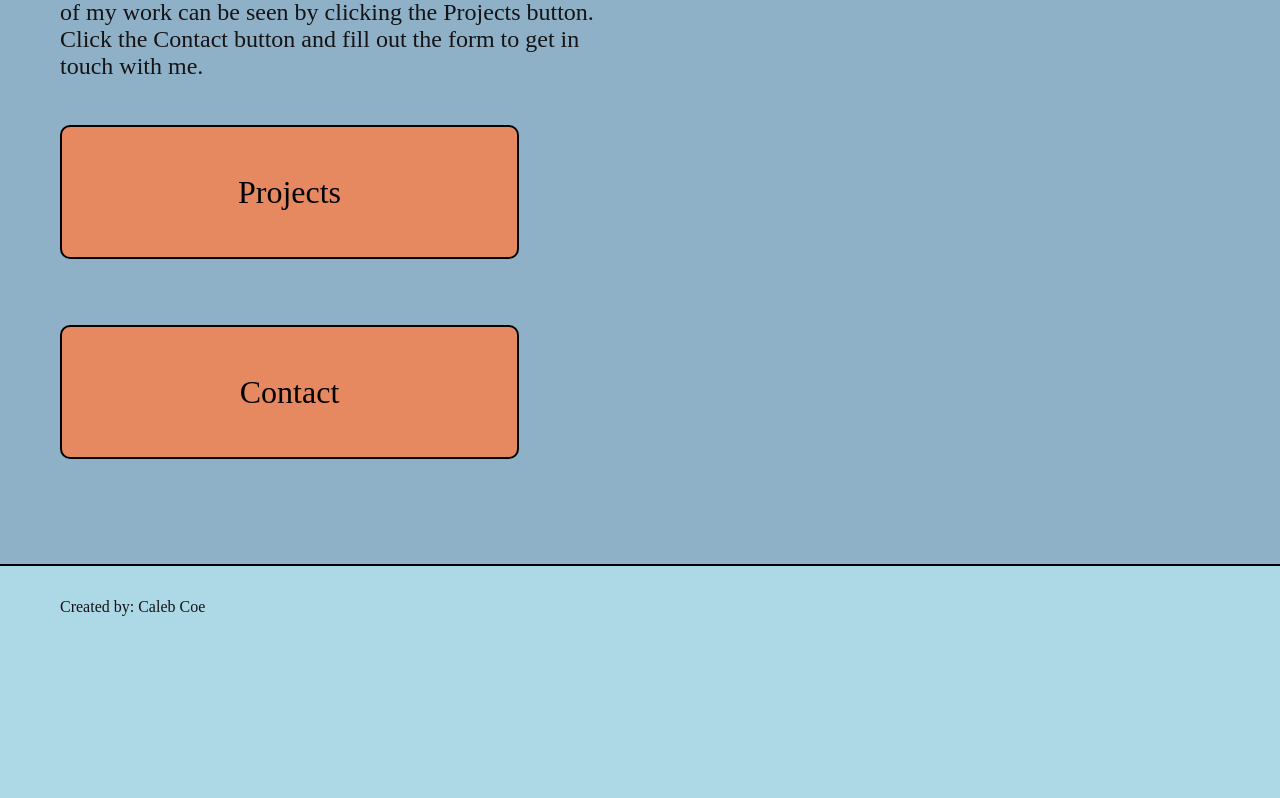
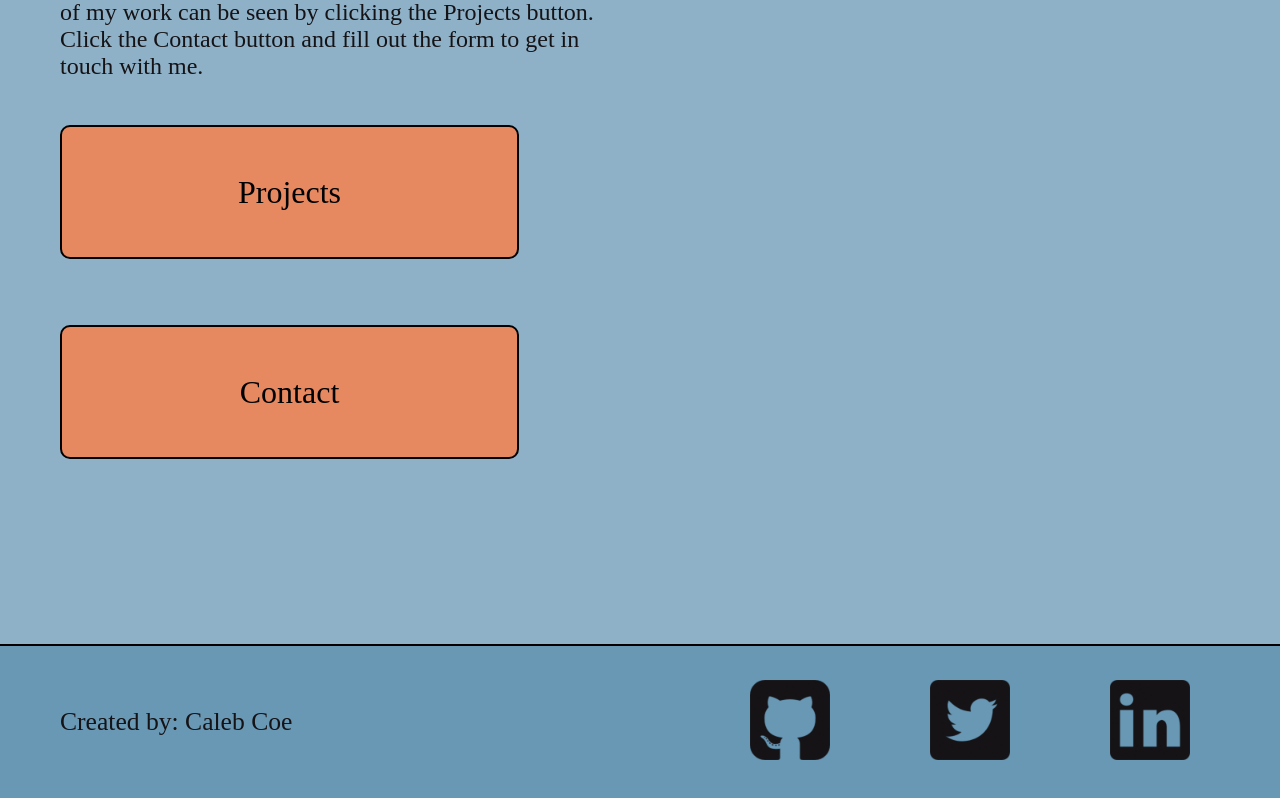
Before and after one commit to SimpleContributor/coe-portfolio, a React app in the folder coe-portfolio/: page / in a window 1280 px wide. Shown: the part 522-1320 px from the top of the page. Built offline with nearby package versions, Linux system fonts and the light colour scheme.

Commit message:
Update footer with social links and full styling

```diff
--- a/coe-portfolio/src/App/components/Footer.js
+++ b/coe-portfolio/src/App/components/Footer.js
@@ -1,15 +1,75 @@
 import React from 'react';
 import styled from 'styled-components';
+import github from './Images/github.png';
+import twitter from './Images/twitter.png';
+import linkedin from './Images/linkedin.png';
 
 const StyledFooter = styled.div`
-    background-color: lightblue;
+    background-color: #6998B5;
     border-top: 2px solid black;
     bottom: 0;
-    height: 200px;
+    display: grid;
+    grid-template-columns: 1fr 1fr;
+    height: 120px;
     left: 0;
     padding: 16px 60px;
     position: absolute;
     width: 100vw;
+
+    .created-by{
+        align-items: center;
+        display: grid;
+    }
+
+    p{
+        font-size: 1.6rem;
+        margin: 0;
+    }
+
+    .social-links{
+        align-items: center;
+        display: grid;
+        grid-template-columns: repeat(3, 1fr);
+        justify-items: center;
+        margin-right: 100px;
+    }
+
+    .social-links img{
+        width: 80px;
+    }
+
+    @media (max-width: 1200px){
+        grid-template-columns: 1fr 2fr;
+    }
+
+    @media (max-width: 768px){
+        grid-template-columns: 1fr 3fr;
+
+
+
+        p{
+            align-self: center;
+            font-size: 1.2rem;
+        }
+
+        .social-links img{
+            width: 60px;
+        }
+    }
+
+    @media (max-width: 500px){
+        grid-template-columns: 1fr;
+        padding: 16px 0;
+
+        .social-links{
+            margin-right: 0;
+            padding-right: 10px;
+        }
+
+        .created-by p{
+            text-align: center;
+        }
+    }
 `
 
 const Footer = () => {
@@ -19,11 +79,26 @@ const Footer = () => {
             <StyledFooter>
                 <div className="created-by">
                     <p>Created by: Caleb Coe</p>
-                    <img></img>
                 </div>
 
                 <div className="social-links">
+                    <a href="https://github.com/SimpleContributor"
+                        target="_blank"
+                        rel="noopener noreferrer">
+                        <img alt="Github logo link" src={github}></img>
+                    </a>
 
+                    <a href="https://twitter.com/caleb_coe"
+                        target="_blank"
+                        rel="noopener noreferrer">
+                        <img alt="Twitter logo link" src={twitter}></img>
+                    </a>
+
+                    <a href="https://www.linkedin.com/in/caleb-coe/"
+                        target="_blank"
+                        rel="noopener noreferrer">
+                        <img alt="LinkedIn logo link" src={linkedin}></img>
+                    </a>
                 </div>
             </StyledFooter>
         </>
--- a/coe-portfolio/src/App/components/Navigation.js
+++ b/coe-portfolio/src/App/components/Navigation.js
@@ -7,6 +7,7 @@ import styled from 'styled-components';
 const StyledNav = styled.div`
     align-items: center;
     background-color: #6998B5;
+    border-bottom: 2px solid black;
     display: grid;
     grid-template-columns: 120px auto;
     height: 120px;
```
Also changed, not shown: coe-portfolio/build/asset-manifest.json, coe-portfolio/build/index.html, coe-portfolio/build/service-worker.js, coe-portfolio/build/static/js/2.6c3f017d.chunk.js.LICENSE.txt (renamed from coe-portfolio/build/static/js/2.89fc6b96.chunk.js.LICENSE.txt), coe-portfolio/build/static/media/github.43650f1d.png (added), coe-portfolio/build/static/media/linkedin.14387d7b.png (added), coe-portfolio/build/static/media/twitter.95f1fcac.png (added), coe-portfolio/src/App/components/Images/github.png (added), coe-portfolio/src/App/components/Images/linkedin.png (added), coe-portfolio/src/App/components/Images/twitter.png (added), 10 other files.
